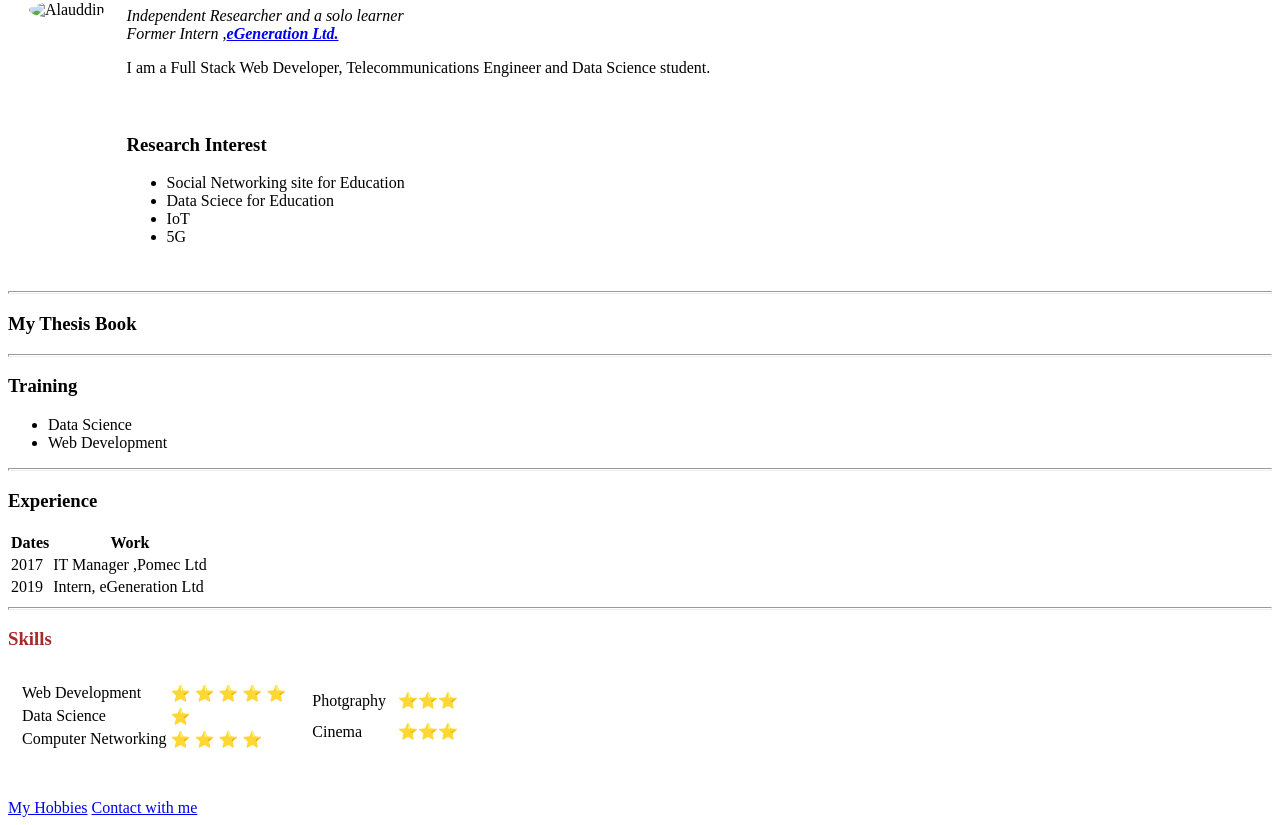
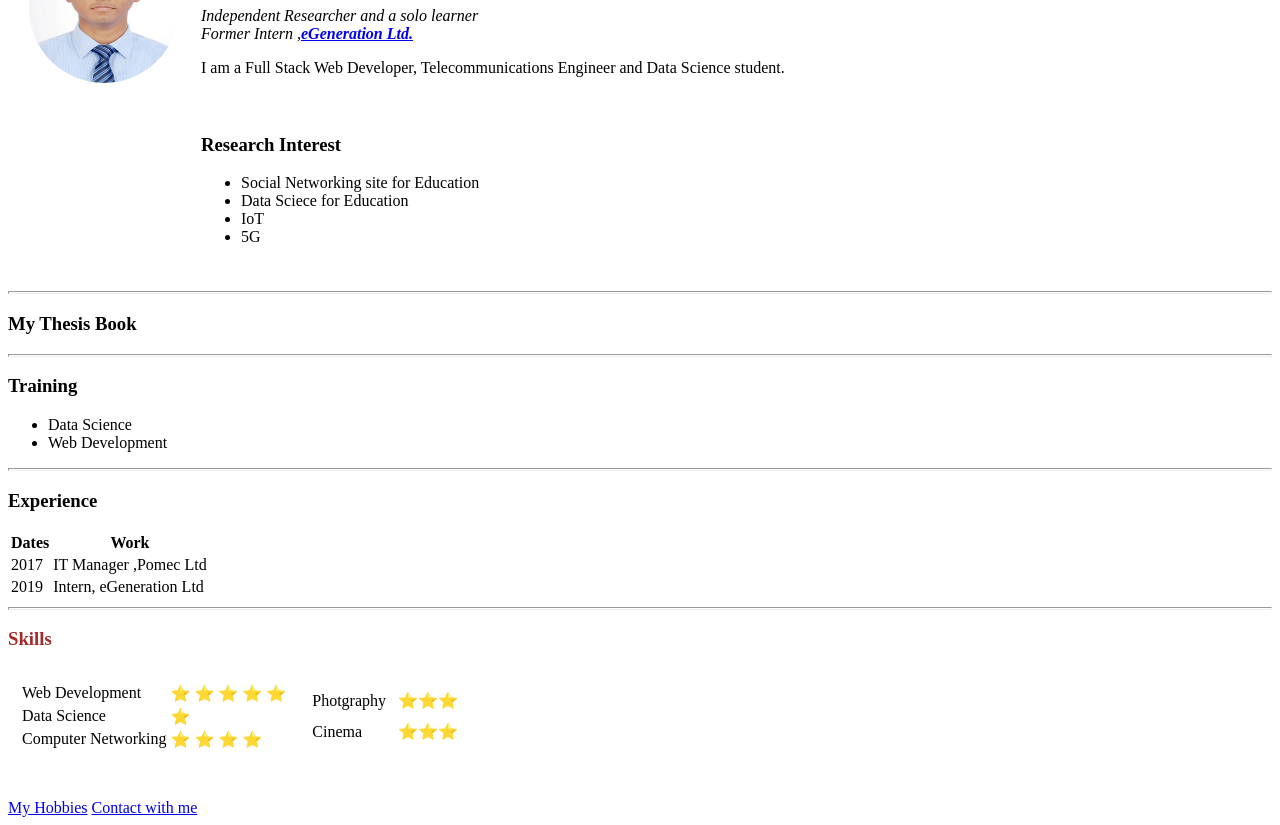
Before and after one commit to alauddinmazumder/CV, a plain HTML site: page index.html in a window 1280 px wide. Shown: the part 102-927 px from the top of the page. Drawn offline with Linux system fonts and the light colour scheme.

Commit message:
Update index.html

```diff
--- a/index.html
+++ b/index.html
@@ -12,7 +12,7 @@
 <body>
   <table cellspacing="20">
     <tr>
-      <td> <img src="images/ala_image.jpg" alt="Alauddin" style="border-radius:50%; width:150px;height:150px;">
+      <td> <img src="ala_image.jpg" alt="Alauddin" style="border-radius:50%; width:150px;height:150px;">
       </td>
       <td>
         <h1>Md. Alauddin Mazumder</h1>
```
